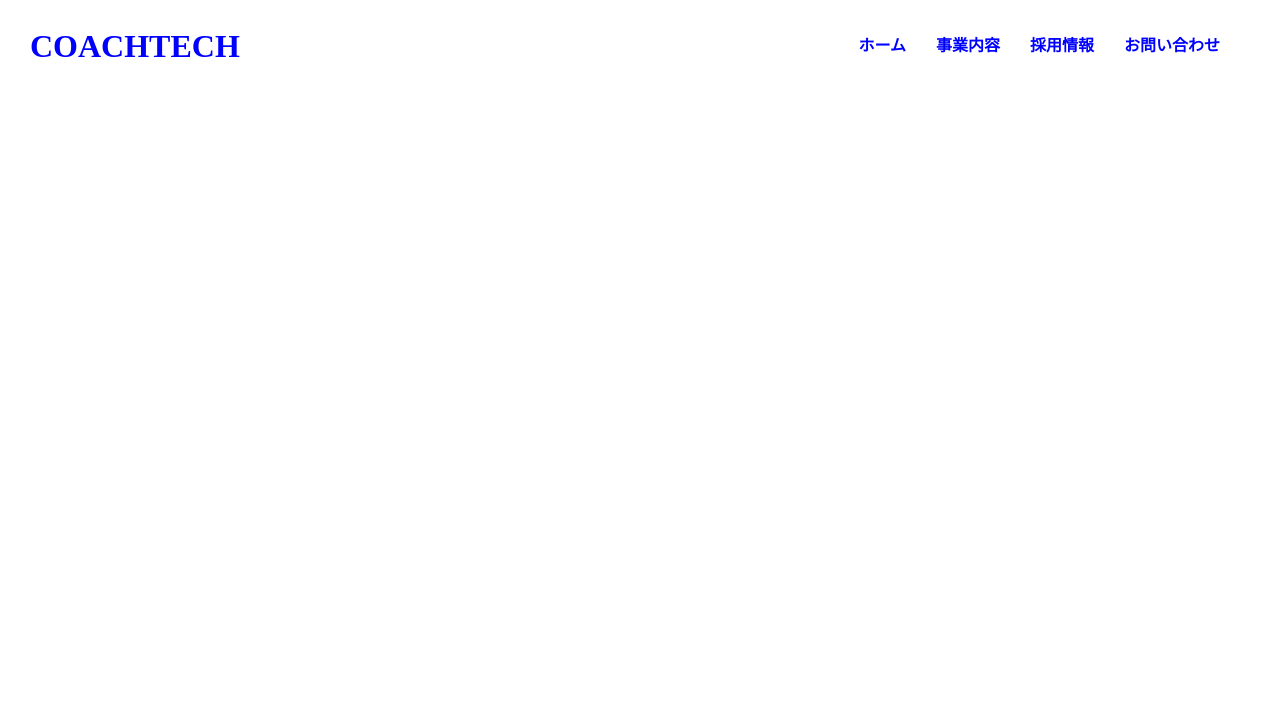
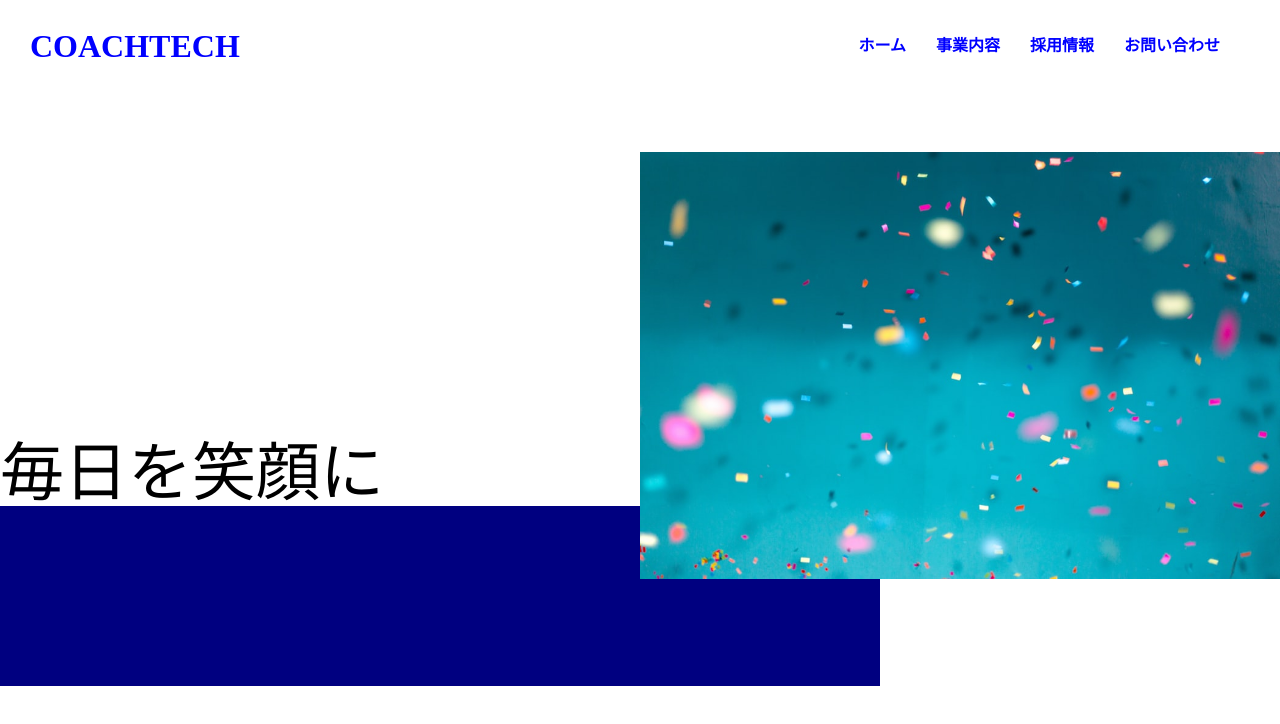
Before and after one commit to yuki-zirushi/Haagen, a plain HTML site: page 20221022koyanagi/index.html in a window 1280 px wide. Drawn offline with Linux system fonts and the light colour scheme.

Commit message:
[Update] main

```diff
--- a/20221022koyanagi/css/style.css
+++ b/20221022koyanagi/css/style.css
@@ -24,3 +24,27 @@ li {
 li:not(last-child) {
   margin-right: 30px
 }
+
+main {
+  margin-top: 90px;
+  position: relative;
+}
+
+h1 {
+  font-size: 64px;
+  font-weight: lighter;
+  padding-top: 290px;
+}
+
+.back {
+  background-color: navy;
+  height: 180px;
+  margin-right: 400px;
+}
+
+img {
+  position: absolute;
+  top: 0px;
+  right: 0px;
+  width: 50%;
+}
--- a/20221022koyanagi/index.html
+++ b/20221022koyanagi/index.html
@@ -22,7 +22,11 @@
       </ul>
     </nav>
   </header>
-  <main class="main"></main>
+  <main class="main">
+    <h1>毎日を笑顔に</h1>
+    <div class="back"></div>
+    <img src="img/firstview.jpeg" alt="COACHTECH" class="main-pic">
+  </main>
   <footer class="footer"></footer>
 </body>
 </html>
```
